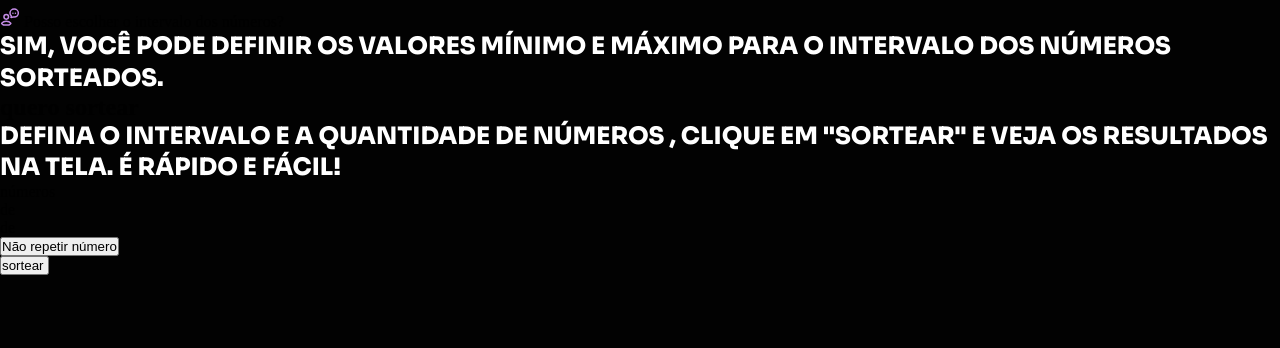
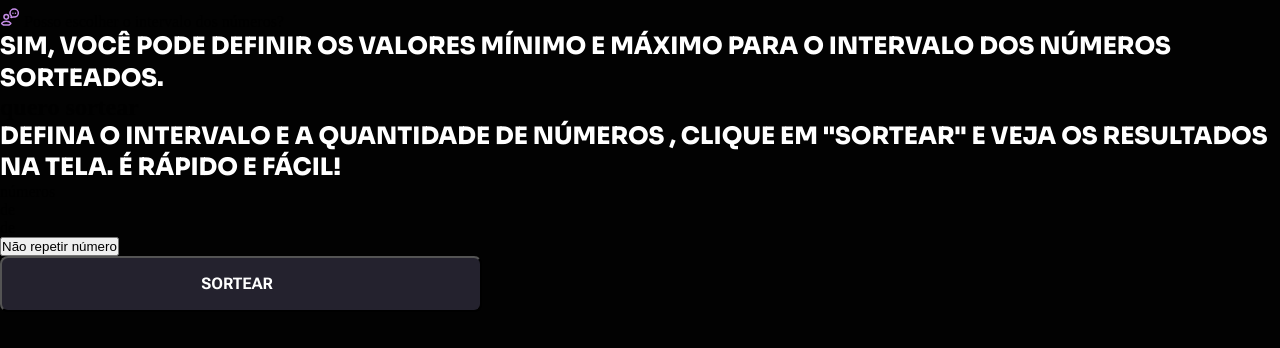
Before and after one commit to hendrickf/sorteador-de-numeros, a plain HTML site: page index.html in a window 1280 px wide. Shown: the part 166-514 px from the top of the page. Drawn offline with Linux system fonts and the light colour scheme.

Commit message:
estilizando o botão de sortear

```diff
--- a/styles.css
+++ b/styles.css
@@ -53,3 +53,27 @@ body {
         text-transform: uppercase;
     }
 }
+
+.sortear {
+    display: flex;
+    width: 482px;
+    height: 56px;
+    padding: 16px;
+    justify-content: center;
+    align-items: center;
+    gap: 8px;
+
+    border-radius: 8px;
+    background: var(--background-tertiary);
+
+    color: #FFF;
+    text-align: center;
+
+    /* label/medium */
+    font-family: "Roboto Flex";
+    font-size: 16px;
+    font-style: normal;
+    font-weight: 700;
+    line-height: 150%; /* 24px */
+    text-transform: uppercase;
+}
```
